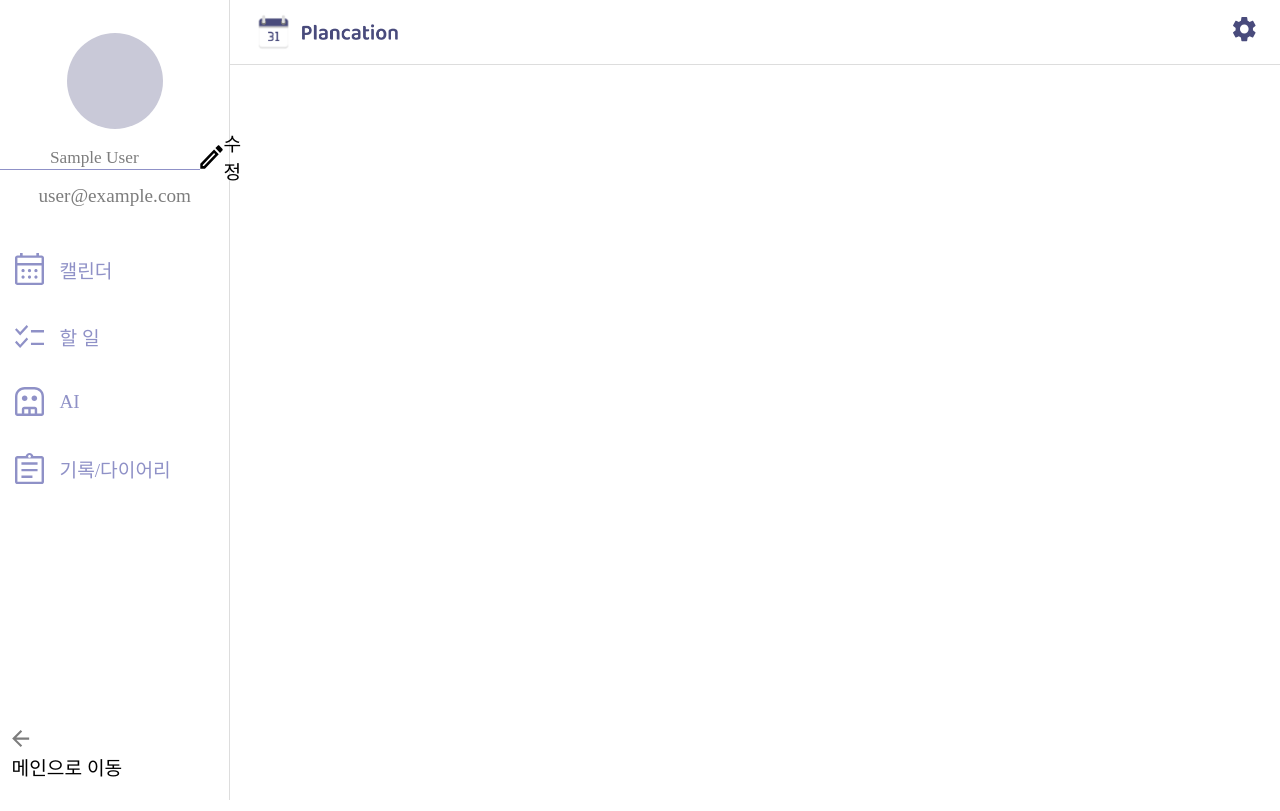
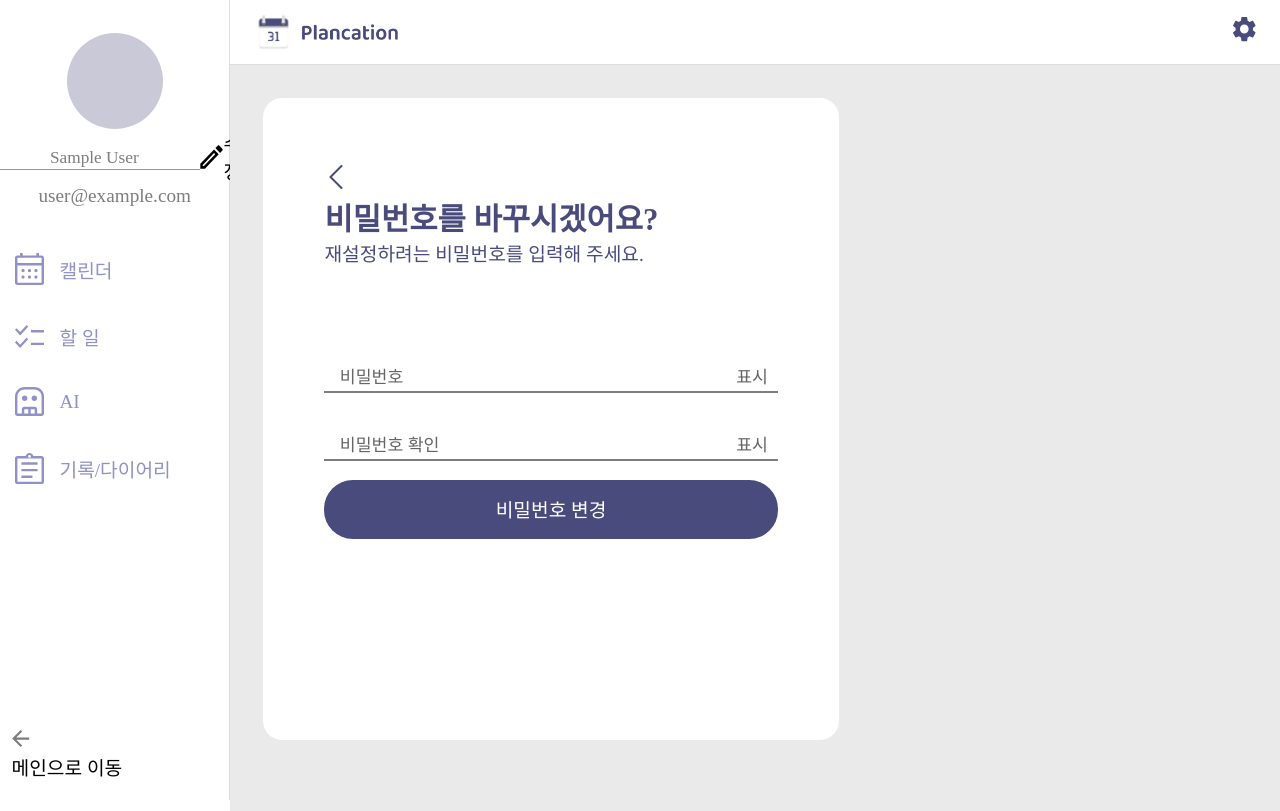
Before and after one commit to Daryu-Kim/plancation-web, a Vue app: page /changepw in a window 1280 px wide. Built offline with nearby package versions, Linux system fonts and the light colour scheme; no server answers; sample sign-in values are in the browser's storage; a web font is replaced by a local one.

Commit message:
💄 비밀번호변경페이지 스타일링

```diff
--- /dev/null
+++ b/src/assets/scss/components/ChangePwModal.css
@@ -0,0 +1 @@
+/*# sourceMappingURL=ChangePwModal.css.map */
--- /dev/null
+++ b/src/assets/scss/pages/changePw.css
@@ -0,0 +1,21 @@
+.changePw .fixMenu {
+  position: relative;
+}
+.changePw .fixMenu .fixSideBar {
+  position: static;
+  top: 0;
+  left: 0;
+}
+.changePw .fixMenu .fixHeaderBar {
+  position: absolute;
+  top: 0;
+  right: 0;
+  display: flex;
+  flex-direction: column;
+}
+.changePw .fixMenu .fixHeaderBar .mainScreen {
+  background-color: var(--bgl);
+  width: 100%;
+  height: 93.3vh;
+  padding: 1.7rem;
+}/*# sourceMappingURL=changePw.css.map */
--- /dev/null
+++ b/src/assets/scss/pages/changePw.scss
@@ -0,0 +1,26 @@
+.changePw {
+  .fixMenu {
+    position: relative;
+    .fixSideBar {
+      position: static;
+      top: 0;
+      left: 0;
+    }
+    .fixHeaderBar {
+      position: absolute;
+      top: 0;
+      right: 0;
+
+      display: flex;
+      flex-direction: column;
+
+      .mainScreen {
+        background-color: var(--bgl);
+        width: 100%;
+        height: 93.3vh; //🐛 높이값 나머지를 구해야하는데
+        padding: 1.7rem;
+        // border: 1px solid red;
+      }
+    }
+  }
+}
--- /dev/null
+++ b/src/components/ChangePwModal.vue
@@ -0,0 +1,91 @@
+<template>
+  <div class="changePwModal">
+    <div class="overlay">
+      <LoginJoinModal class="modal">
+        <template v-slot:header>
+          <img @click="goBack()" class="arrowIcon" src="@/assets/images/LoginJoin/icon_arrow.svg" alt="뒤로가기 아이콘">
+          <h1 class="fs_16">비밀번호를 바꾸시겠어요?</h1>
+          <p>재설정하려는 비밀번호를 입력해 주세요.</p>
+        </template>
+
+        <template v-slot:emailInput>
+          <div class="pwInput"><!-- 👇 비밀번호 표시 & 가리기 -->
+            <input :type="isPasswordVisible ? 'text' : 'password'" v-model.trim="password" autocomplete="off">
+            <span class="passwordText loginTextPw fs_9" :class="{ move: password }"> 비밀번호 </span>
+            <span class=" passwordWranF fs_9" :class="{ move: password }" @click="togglePwVisibleClass()">표시</span>
+            <span class="passwordWranL fs_9" :class="{ move: password }" v-show="valid.password"> 8-12자 내의 영문, 숫자, 특수문자를
+              포함시켜주세요</span>
+          </div>
+
+          <div class="pwInput">
+            <input :type="isPasswordVisible ? 'text' : 'password'" v-model.trim="confirmPW" autocomplete="off">
+            <span class="passwordText loginTextPw fs_9" :class="{ move: confirmPW }">비밀번호
+              확인</span>
+            <span class=" passwordWranF fs_9" :class="{ move: confirmPW }" @click="togglePwVisibleClass()">표시</span>
+            <span class="passwordWranL fs_9" :class="{ move: confirmPW }" v-show="valid.confirmPW">비밀번호를 다시 확인해주세요</span>
+          </div>
+        </template>
+
+        <template v-slot:loginBottom>
+          <button type="button" class="loginBtn fs_10" @click="__updatePassword()">비밀번호 변경</button>
+        </template>
+      </LoginJoinModal>
+    </div>
+  </div>
+</template>
+<script lang="ts">
+import LoginJoinModal from '../components/LoginJoinModal.vue'
+import { getAuth, updatePassword } from "firebase/auth";
+// import PageMixin from '../mixins/pagemixin.ts';
+
+export default {
+  components: {
+    LoginJoinModal,
+  },
+  // mixins: [PageMixin],
+  data() {
+    return {
+      //패스워드 감추기&표시하기 토글
+      isPasswordVisible: false,
+
+      //로그인& 회원가입 데이터
+      email: '',
+      password: '',
+      displayname: '',
+      confirmPW: '',
+
+      //유효성 테스트
+      valid: {
+        email: false,
+        password: false,
+        confirmPW: false
+      },
+    }
+  },
+  methods: {
+    //메인으로 가기
+    goBack() {
+      this.$router.go(-1);
+    },
+    //비밀번호 표시&가리기 토글버튼
+    togglePwVisibleClass() {
+      this.isPasswordVisible = !this.isPasswordVisible;
+    },
+    //비밀번호 변경
+    async __updatePassword() {
+      const auth = getAuth();
+      const user: any = auth.currentUser;
+      const newPassword: string = "123456"
+
+      updatePassword(user, newPassword)
+        .then(() => {
+          alert("Update successful.")
+        }).catch((err) => {
+          console.log(err)
+          alert(err)
+        })
+    },
+  }
+}
+</script>
+<style lang="scss"></style>
--- a/src/views/ChangePwView.vue
+++ b/src/views/ChangePwView.vue
@@ -1,22 +1,33 @@
 <template>
   <div class="changePw">
-    <SideBar></SideBar>
-    <HeaderBar></HeaderBar>
+    <div class="fixMenu">
+      <!-- 사이드바 컴포넌트 -->
+      <SideBar class="fixSideBar" />
+      <div class="fixHeaderBar">
+        <!-- 헤더바 컴포넌트 -->
+        <HeaderBar class="rightHeader" />
+        <div class="mainScreen">
+          <ChangePwModal />
+        </div>
+      </div>
+    </div>
   </div>
 </template>
 <script lang="ts">
 import SideBar from "../components/SideBar.vue";
 import HeaderBar from '../components/HeaderBar.vue'
+import ChangePwModal from '../components/ChangePwModal.vue'
 
 export default {
   components: {
     SideBar,
     HeaderBar,
-  }
+    ChangePwModal
+  },
 }
+
 </script>
-<style>
-.changePw {
-  display: flex;
-}
+<style lang="scss">
+@import '../assets/scss/abstracts/Fontmodule.css';
+@import '../assets/scss/pages/changePw.css';
 </style>
```
Also changed, not shown: src/assets/scss/components/ChangePwModal.scss (added), 2 other files (tests, documents, lock files or other folders).
